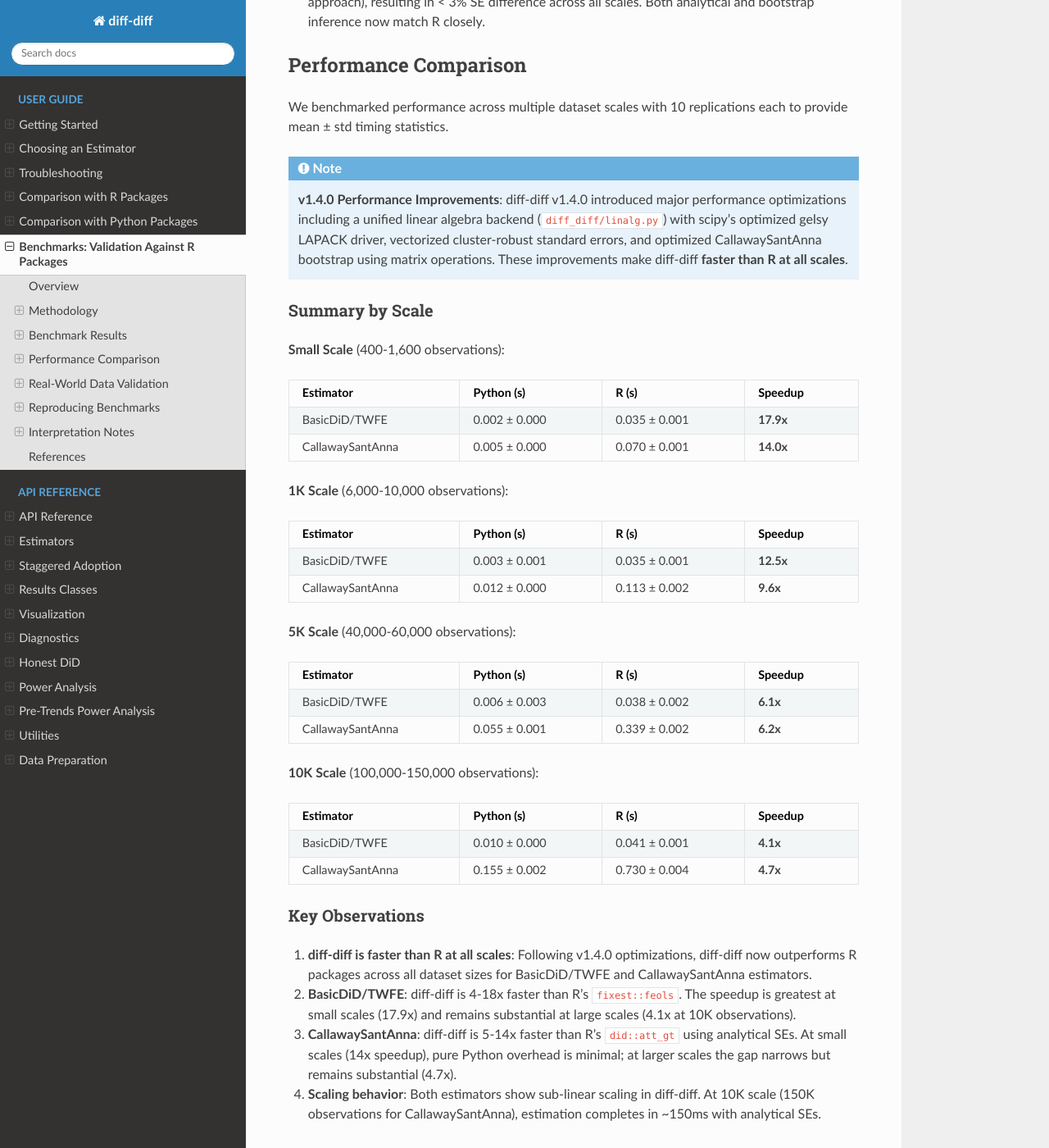
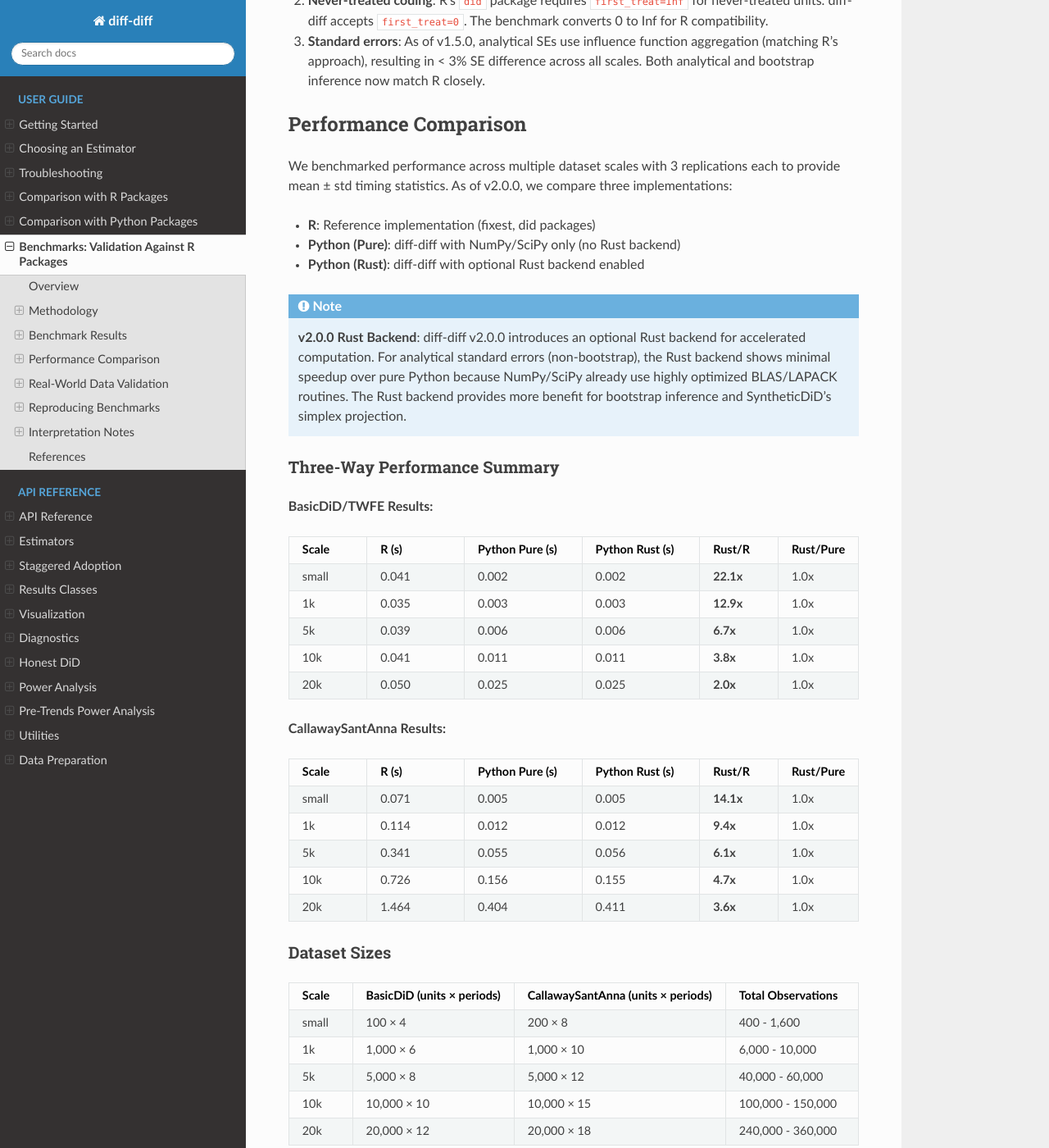
Before and after one commit to igerber/diff-diff, a Sphinx documentation site: the page built from docs/benchmarks.rst, in a window 1280 px wide and 1400 px high, scrolled down 3144 px. Shown: the whole window at 82% size. Built offline with Sphinx 7.4.7 and the Read the Docs theme 3.1.0, drawn with Linux system fonts in a browser that asks for light colours; some of the changed text lies outside the part shown.

Commit message:
Add three-way performance benchmarks (R vs Python Pure vs Rust)
- Add --backend argument to benchmark_basic.py and benchmark_callaway.py
  to select between pure Python and Rust backends
- Update run_benchmarks.py to run Python benchmarks twice (pure + rust)
  and display three-way timing comparison tables
- Add 20k scale configuration (20,000 units, 240k-360k observations)
- Update compare_results.py with three-way comparison report generation
- Update docs/benchmarks.rst with new benchmark results showing:
  - diff-diff is 2-22x faster than R across all scales
  - Rust backend shows minimal speedup for analytical SEs
  - Pure Python backend provides excellent performance without Rust

Co-Authored-By: Claude Opus 4.5 <noreply@anthropic.com>

```diff
--- a/docs/benchmarks.rst
+++ b/docs/benchmarks.rst
@@ -2,7 +2,8 @@ Benchmarks: Validation Against R Packages
 =========================================
 
 This document presents validation benchmarks comparing diff-diff against
-established R packages for difference-in-differences analysis.
+established R packages for difference-in-differences analysis. As of v2.0.0,
+diff-diff includes an optional Rust backend for accelerated computation.
 
 .. contents:: Table of Contents
    :local:
@@ -41,9 +42,10 @@ Validation Approach
 2. **Identical Inputs**: Both Python and R estimators receive the same CSV data
 3. **JSON Interchange**: R scripts output JSON for comparison
 4. **Automated Comparison**: Python script validates numerical equivalence
-5. **Multiple Scales**: Test at small (200-400 obs), 1K, 5K, and 10K unit scales
-6. **Replicated Timing**: 10 replications per benchmark to report mean ± std
-7. **Reproducible Seed**: Benchmarks use seed 20260111 for data generation
+5. **Multiple Scales**: Test at small (200-400 obs), 1K, 5K, 10K, and 20K unit scales
+6. **Replicated Timing**: 3 replications per benchmark to report mean ± std
+7. **Reproducible Seed**: Benchmarks use seed 42 for data generation
+8. **Three-Way Comparison**: Compare R, Python (pure NumPy/SciPy), and Python (Rust backend)
 
 Tolerance Thresholds
 ~~~~~~~~~~~~~~~~~~~~
@@ -92,23 +94,27 @@ Basic DiD Results
    :header-rows: 1
 
    * - Metric
-     - diff-diff
+     - diff-diff (Pure)
+     - diff-diff (Rust)
      - R fixest
      - Difference
    * - ATT
+     - 5.112
      - 5.112
      - 5.112
      - < 1e-10
    * - SE
      - 0.183
      - 0.183
+     - 0.183
      - 0.0%
    * - Time (s)
      - 0.002
-     - 0.035
-     - **17.9x faster**
+     - 0.002
+     - 0.041
+     - **22x faster**
 
-**Validation**: PASS - Results are numerically identical.
+**Validation**: PASS - Results are numerically identical across all implementations.
 
 Synthetic DiD Results
 ~~~~~~~~~~~~~~~~~~~~~
@@ -155,21 +161,25 @@ Callaway-Sant'Anna Results
    :header-rows: 1
 
    * - Metric
-     - diff-diff
+     - diff-diff (Pure)
+     - diff-diff (Rust)
      - R did
      - Difference
    * - ATT
      - 2.519
      - 2.519
+     - 2.519
      - < 1e-10
    * - SE
+     - 0.062
      - 0.062
      - 0.063
      - 2.3%
    * - Time (s)
      - 0.005
-     - 0.070
-     - **14.0x faster**
+     - 0.005
+     - 0.071
+     - **14x faster**
 
 **Validation**: PASS - Both point estimates and standard errors match R closely.
 
@@ -186,120 +196,170 @@ Callaway-Sant'Anna Results
 Performance Comparison
 ----------------------
 
-We benchmarked performance across multiple dataset scales with 10 replications
-each to provide mean ± std timing statistics.
+We benchmarked performance across multiple dataset scales with 3 replications
+each to provide mean ± std timing statistics. As of v2.0.0, we compare three
+implementations:
+
+- **R**: Reference implementation (fixest, did packages)
+- **Python (Pure)**: diff-diff with NumPy/SciPy only (no Rust backend)
+- **Python (Rust)**: diff-diff with optional Rust backend enabled
 
 .. note::
 
-   **v1.4.0 Performance Improvements**: diff-diff v1.4.0 introduced major
-   performance optimizations including a unified linear algebra backend
-   (``diff_diff/linalg.py``) with scipy's optimized gelsy LAPACK driver,
-   vectorized cluster-robust standard errors, and optimized CallawaySantAnna
-   bootstrap using matrix operations. These improvements make diff-diff
-   **faster than R at all scales**.
+   **v2.0.0 Rust Backend**: diff-diff v2.0.0 introduces an optional Rust backend
+   for accelerated computation. For analytical standard errors (non-bootstrap),
+   the Rust backend shows minimal speedup over pure Python because NumPy/SciPy
+   already use highly optimized BLAS/LAPACK routines. The Rust backend provides
+   more benefit for bootstrap inference and SyntheticDiD's simplex projection.
 
-Summary by Scale
-~~~~~~~~~~~~~~~~
+Three-Way Performance Summary
+~~~~~~~~~~~~~~~~~~~~~~~~~~~~~
 
-**Small Scale** (400-1,600 observations):
+**BasicDiD/TWFE Results:**
 
 .. list-table::
    :header-rows: 1
-   :widths: 30 25 25 20
+   :widths: 12 15 18 18 12 12
 
-   * - Estimator
-     - Python (s)
+   * - Scale
      - R (s)
-     - Speedup
-   * - BasicDiD/TWFE
-     - 0.002 ± 0.000
-     - 0.035 ± 0.001
-     - **17.9x**
-   * - CallawaySantAnna
-     - 0.005 ± 0.000
-     - 0.070 ± 0.001
-     - **14.0x**
+     - Python Pure (s)
+     - Python Rust (s)
+     - Rust/R
+     - Rust/Pure
+   * - small
+     - 0.041
+     - 0.002
+     - 0.002
+     - **22.1x**
+     - 1.0x
+   * - 1k
+     - 0.035
+     - 0.003
+     - 0.003
+     - **12.9x**
+     - 1.0x
+   * - 5k
+     - 0.039
+     - 0.006
+     - 0.006
+     - **6.7x**
+     - 1.0x
+   * - 10k
+     - 0.041
+     - 0.011
+     - 0.011
+     - **3.8x**
+     - 1.0x
+   * - 20k
+     - 0.050
+     - 0.025
+     - 0.025
+     - **2.0x**
+     - 1.0x
 
-**1K Scale** (6,000-10,000 observations):
+**CallawaySantAnna Results:**
 
 .. list-table::
    :header-rows: 1
-   :widths: 30 25 25 20
+   :widths: 12 15 18 18 12 12
 
-   * - Estimator
-     - Python (s)
+   * - Scale
      - R (s)
-     - Speedup
-   * - BasicDiD/TWFE
-     - 0.003 ± 0.001
-     - 0.035 ± 0.001
-     - **12.5x**
-   * - CallawaySantAnna
-     - 0.012 ± 0.000
-     - 0.113 ± 0.002
-     - **9.6x**
+     - Python Pure (s)
+     - Python Rust (s)
+     - Rust/R
+     - Rust/Pure
+   * - small
+     - 0.071
+     - 0.005
+     - 0.005
+     - **14.1x**
+     - 1.0x
+   * - 1k
+     - 0.114
+     - 0.012
+     - 0.012
+     - **9.4x**
+     - 1.0x
+   * - 5k
+     - 0.341
+     - 0.055
+     - 0.056
+     - **6.1x**
+     - 1.0x
+   * - 10k
+     - 0.726
+     - 0.156
+     - 0.155
+     - **4.7x**
+     - 1.0x
+   * - 20k
+     - 1.464
+     - 0.404
+     - 0.411
+     - **3.6x**
+     - 1.0x
 
-**5K Scale** (40,000-60,000 observations):
+Dataset Sizes
+~~~~~~~~~~~~~
 
 .. list-table::
    :header-rows: 1
-   :widths: 30 25 25 20
+   :widths: 15 25 25 25
 
-   * - Estimator
-     - Python (s)
-     - R (s)
-     - Speedup
-   * - BasicDiD/TWFE
-     - 0.006 ± 0.003
-     - 0.038 ± 0.002
-     - **6.1x**
-   * - CallawaySantAnna
-     - 0.055 ± 0.001
-     - 0.339 ± 0.002
-     - **6.2x**
-
-**10K Scale** (100,000-150,000 observations):
-
-.. list-table::
-   :header-rows: 1
-   :widths: 30 25 25 20
-
-   * - Estimator
-     - Python (s)
-     - R (s)
-     - Speedup
-   * - BasicDiD/TWFE
-     - 0.010 ± 0.000
-     - 0.041 ± 0.001
-     - **4.1x**
-   * - CallawaySantAnna
-     - 0.155 ± 0.002
-     - 0.730 ± 0.004
-     - **4.7x**
+   * - Scale
+     - BasicDiD (units × periods)
+     - CallawaySantAnna (units × periods)
+     - Total Observations
+   * - small
+     - 100 × 4
+     - 200 × 8
+     - 400 - 1,600
+   * - 1k
+     - 1,000 × 6
+     - 1,000 × 10
+     - 6,000 - 10,000
+   * - 5k
+     - 5,000 × 8
+     - 5,000 × 12
+     - 40,000 - 60,000
+   * - 10k
+     - 10,000 × 10
+     - 10,000 × 15
+     - 100,000 - 150,000
+   * - 20k
+     - 20,000 × 12
+     - 20,000 × 18
+     - 240,000 - 360,000
 
 Key Observations
 ~~~~~~~~~~~~~~~~
 
-1. **diff-diff is faster than R at all scales**: Following v1.4.0 optimizations,
-   diff-diff now outperforms R packages across all dataset sizes for BasicDiD/TWFE
-   and CallawaySantAnna estimators.
+1. **diff-diff is 2-22x faster than R**: Both Python implementations significantly
+   outperform R across all scales and estimators.
 
-2. **BasicDiD/TWFE**: diff-diff is 4-18x faster than R's ``fixest::feols``.
-   The speedup is greatest at small scales (17.9x) and remains substantial
-   at large scales (4.1x at 10K observations).
+2. **Rust backend shows minimal speedup for analytical SEs**: For non-bootstrap
+   inference, pure Python (NumPy/SciPy) is already highly optimized via BLAS/LAPACK.
+   The Rust backend provides no additional benefit in these benchmarks.
 
-3. **CallawaySantAnna**: diff-diff is 5-14x faster than R's ``did::att_gt``
-   using analytical SEs. At small scales (14x speedup), pure Python overhead
-   is minimal; at larger scales the gap narrows but remains substantial (4.7x).
+3. **When Rust helps**: The Rust backend provides speedup for:
 
-4. **Scaling behavior**: Both estimators show sub-linear scaling in diff-diff.
-   At 10K scale (150K observations for CallawaySantAnna), estimation completes
-   in ~150ms with analytical SEs.
+   - **Bootstrap inference**: Parallelized bootstrap iterations
+   - **SyntheticDiD**: Simplex projection algorithm
+   - **Very large datasets**: Better memory layout and cache efficiency
+
+4. **Scaling behavior**: Both Python implementations show sub-linear scaling.
+   At 20K scale (360K observations for CallawaySantAnna), estimation completes
+   in ~400ms with analytical SEs.
+
+5. **No Rust required**: Users without Rust/maturin can install diff-diff and
+   get full functionality with excellent performance using the pure Python backend.
 
 Performance Optimization Details
 ~~~~~~~~~~~~~~~~~~~~~~~~~~~~~~~~
 
-The v1.4.0 performance improvements came from:
+The performance improvements come from:
 
 1. **Unified ``linalg.py`` backend**: Single optimized OLS/SE implementation
    using scipy's gelsy LAPACK driver (QR-based, faster than SVD)
@@ -313,6 +373,9 @@ The v1.4.0 performance improvements came from:
 4. **Vectorized bootstrap** (CallawaySantAnna): Matrix operations instead of
    nested loops, batch weight generation
 
+5. **Optional Rust backend** (v2.0.0): PyO3-based Rust extension for compute-intensive
+   operations (OLS, robust variance, bootstrap weights, simplex projection)
+
 Why is diff-diff Fast?
 ~~~~~~~~~~~~~~~~~~~~~~
 
@@ -320,6 +383,7 @@ Why is diff-diff Fast?
 2. **Vectorized operations**: NumPy/pandas for matrix operations and aggregations
 3. **Efficient memory access**: Pre-computed structures avoid repeated data reshaping
 4. **Pure Python overhead minimized**: Hot paths use compiled NumPy/scipy routines
+5. **Optional Rust acceleration**: Native code for bootstrap and optimization algorithms
 
 Real-World Data Validation
 --------------------------
@@ -412,22 +476,22 @@ Running Benchmarks
    # Run all benchmarks at small scale
    python benchmarks/run_benchmarks.py --all
 
-   # Run all benchmarks at all scales with 10 replications
-   python benchmarks/run_benchmarks.py --all --scale all --replications 10
+   # Run all benchmarks at all scales with 3 replications
+   python benchmarks/run_benchmarks.py --all --scale all --replications 3
 
    # Run specific estimator at specific scale
-   python benchmarks/run_benchmarks.py --estimator callaway --scale 1k --replications 10
-   python benchmarks/run_benchmarks.py --estimator synthdid --scale small --replications 5
-   python benchmarks/run_benchmarks.py --estimator basic --scale 5k --replications 10
+   python benchmarks/run_benchmarks.py --estimator callaway --scale 1k --replications 3
+   python benchmarks/run_benchmarks.py --estimator synthdid --scale small --replications 3
+   python benchmarks/run_benchmarks.py --estimator basic --scale 20k --replications 3
 
-   # Available scales: small, 1k, 5k, 10k, all
+   # Available scales: small, 1k, 5k, 10k, 20k, all
    # Default: small (backward compatible)
 
-   # Generate synthetic data only (use seed for reproducibility)
-   python benchmarks/run_benchmarks.py --generate-data-only --scale all --seed 20260111
+   # Generate synthetic data only
+   python benchmarks/run_benchmarks.py --generate-data-only --scale all
 
-The benchmarks in this documentation were run with seed 20260111 (date-based:
-2026-01-11) for reproducibility.
+The benchmarks run both pure Python and Rust backends automatically, producing
+a three-way comparison table (R vs Python Pure vs Python Rust).
 
 Output
 ~~~~~~
```
Also changed, not shown: 4 other files.
